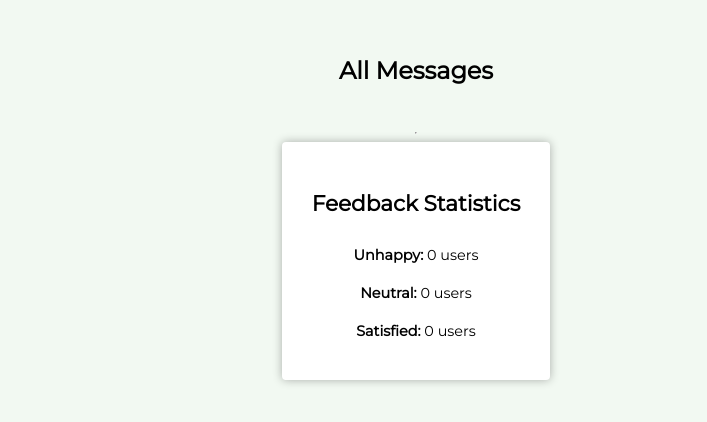
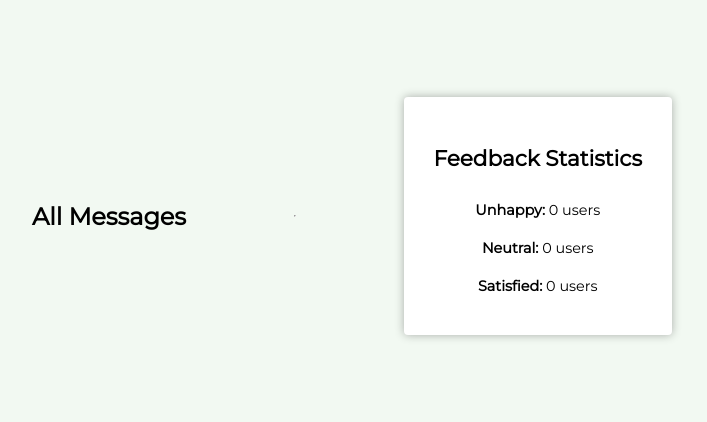
Before and after one commit to DinaMikhaeil/js_project, a plain HTML site: page massage.html in a window 1280 px wide. Shown: the part 192-614 px from the top of the page, without its empty margins (224-931 px from the left). Drawn offline with Linux system fonts and the light colour scheme.

Commit message:
Update massage.html

```diff
--- a/massage.html
+++ b/massage.html
@@ -16,12 +16,13 @@
       background-color: #f2f9f2;
       font-family: "Montserrat", sans-serif;
       display: flex;
-      flex-direction: column;
+      flex-direction: row;
       justify-content: center;
       align-items: center;
       height: 100vh;
       overflow: hidden;
-      margin: 0;
+      width: 50%;
+      margin-left: 20%;
     }
 
     .statistics-container {
```
